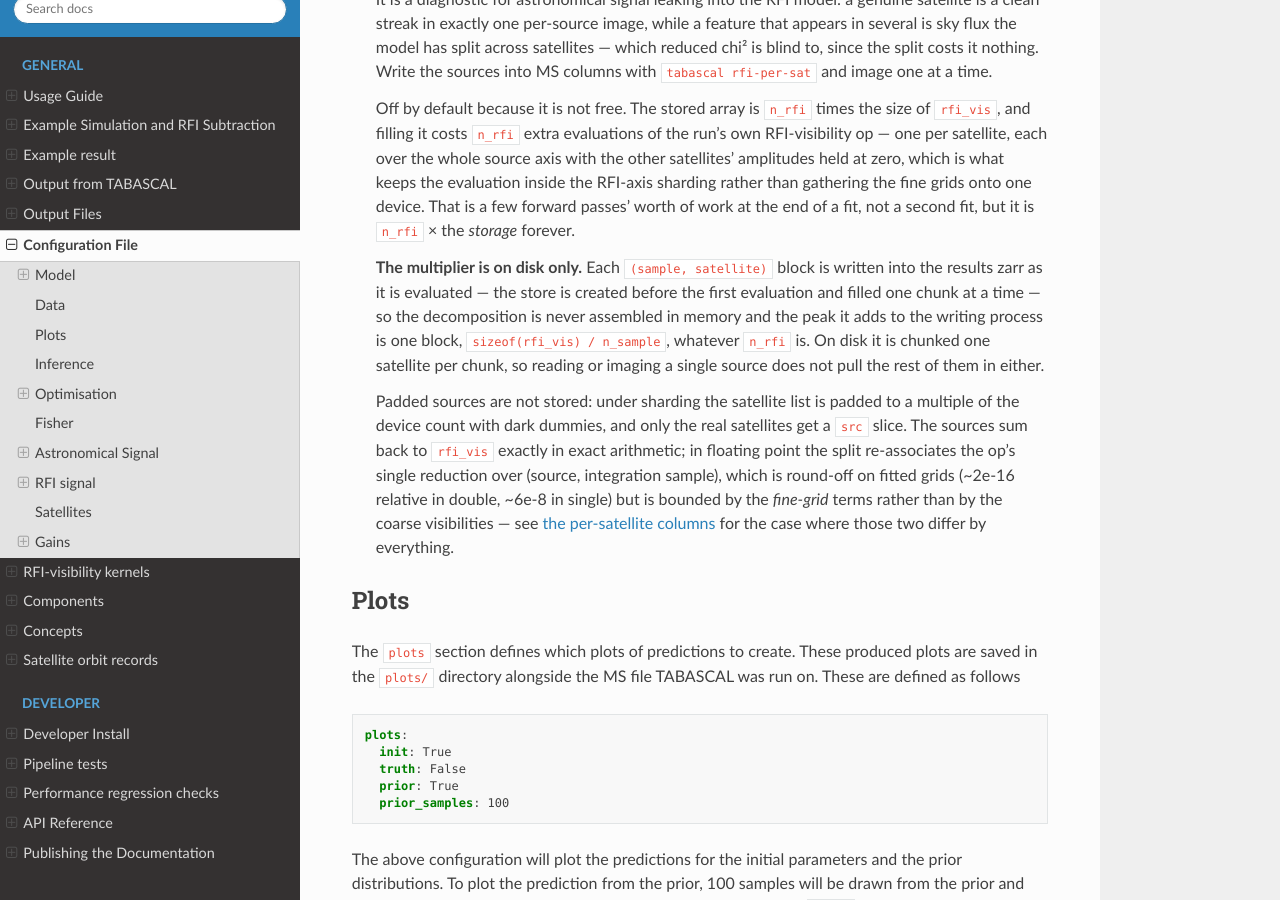
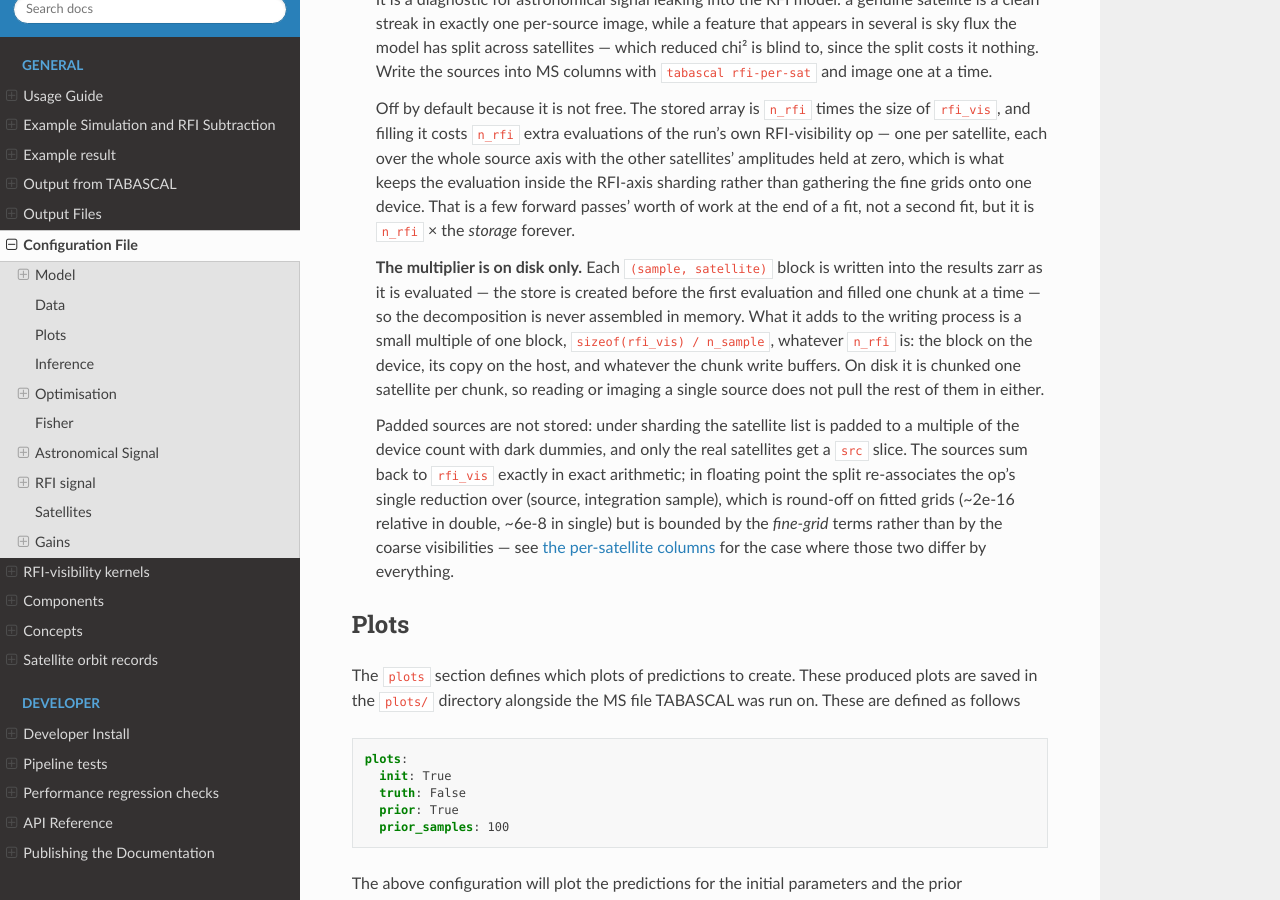
Before and after one commit to epfl-radio-astro/tabascal, a Sphinx documentation site: the page built from docs/config.md, in a window 1280 px wide and 900 px high, scrolled down 6195 px. Built offline with Sphinx 7.4.7 and the Read the Docs theme 3.1.0, drawn with Linux system fonts in a browser that asks for light colours.

Commit message:
Say what the streamed write actually costs in memory
One block plus the copies made handing it from the device to the compressor, rather than a bare 'one block' that reads as an exact figure.

```diff
--- a/docs/config.md
+++ b/docs/config.md
@@ -133,7 +133,7 @@ data:
 
   Off by default because it is not free. The stored array is `n_rfi` times the size of `rfi_vis`, and filling it costs `n_rfi` extra evaluations of the run's own RFI-visibility op — one per satellite, each over the whole source axis with the other satellites' amplitudes held at zero, which is what keeps the evaluation inside the RFI-axis sharding rather than gathering the fine grids onto one device. That is a few forward passes' worth of work at the end of a fit, not a second fit, but it is `n_rfi` × the *storage* forever.
 
-  **The multiplier is on disk only.** Each `(sample, satellite)` block is written into the results zarr as it is evaluated — the store is created before the first evaluation and filled one chunk at a time — so the decomposition is never assembled in memory and the peak it adds to the writing process is one block, `sizeof(rfi_vis) / n_sample`, whatever `n_rfi` is. On disk it is chunked one satellite per chunk, so reading or imaging a single source does not pull the rest of them in either.
+  **The multiplier is on disk only.** Each `(sample, satellite)` block is written into the results zarr as it is evaluated — the store is created before the first evaluation and filled one chunk at a time — so the decomposition is never assembled in memory. What it adds to the writing process is a small multiple of one block, `sizeof(rfi_vis) / n_sample`, whatever `n_rfi` is: the block on the device, its copy on the host, and whatever the chunk write buffers. On disk it is chunked one satellite per chunk, so reading or imaging a single source does not pull the rest of them in either.
 
   Padded sources are not stored: under sharding the satellite list is padded to a multiple of the device count with dark dummies, and only the real satellites get a `src` slice. The sources sum back to `rfi_vis` exactly in exact arithmetic; in floating point the split re-associates the op's single reduction over (source, integration sample), which is round-off on fitted grids (~2e-16 relative in double, ~6e-8 in single) but is bounded by the *fine-grid* terms rather than by the coarse visibilities — see [the per-satellite columns](output.md) for the case where those two differ by everything.
 
```
Also changed, not shown: docs/output.md (+1 -1 lines), 1 other file.
